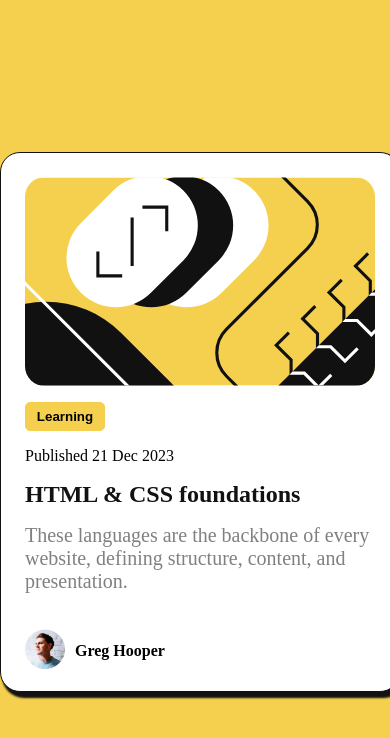
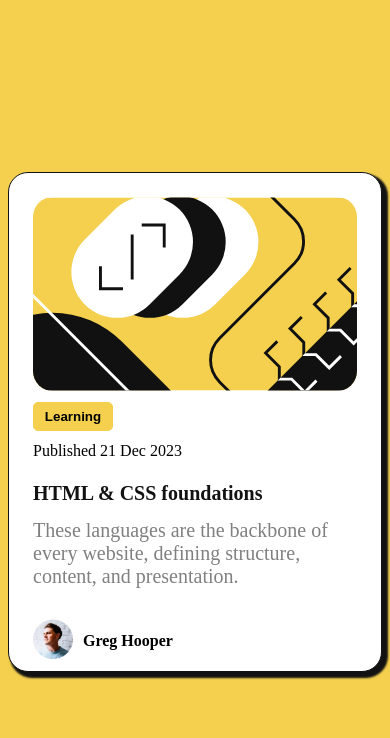
Before and after one commit to Bisshy/blog-preview-card-main, a plain HTML site: page index.html in a window 390 px wide. Drawn offline with Linux system fonts and the light colour scheme.

Commit message:
adjusted the responsivesness to all devices

```diff
--- a/css/style.css
+++ b/css/style.css
@@ -21,6 +21,7 @@
 :root{
     /*FONTS*/
     --FONTS:"Figtree";
+    --FS:clamp(20px, 3vh, 16px);
 
     /*COLORS*/
     --BGCOLOR:hsl(47, 88%, 63%);
@@ -59,10 +60,10 @@ body{
     display:flex;
     flex-direction: column;
     background-color: var(--BODY-COLOR);
-    width:400px;
-    height:540px;
+    width:374px;
+    height:500px;
     padding:var(--PADDING-TB);
-    gap:1rem;
+    gap:0.7rem;
     border:var(--BORDER-MAIN);
     border-radius:20px;
     box-shadow: 4px 4px 2px 2px var(--BSC);
@@ -85,7 +86,7 @@ body{
     text-decoration: none;
     color:var(--FC-P1-P3-A);
     font-weight: bolder;
-    font-size:24px;
+    font-size:var(--FS);
 }
 
 a:hover, a:focus-visible{
@@ -96,7 +97,7 @@ a:active{
 }
 
 .main__p2{
-    font-size:20px;
+    font-size:var(--FS);
     color:var(--FCP2);
 }
 
--- a/index.html
+++ b/index.html
@@ -21,7 +21,7 @@
 
       <p>Published 21 Dec 2023</p>
 
-    <a href="/">  HTML & CSS foundations</a>
+    <h1><a href="/">  HTML & CSS foundations</a></h1>
 
       <p class="main__p2">These languages are the backbone of every website, defining structure, content, and presentation.</p>
 
```
